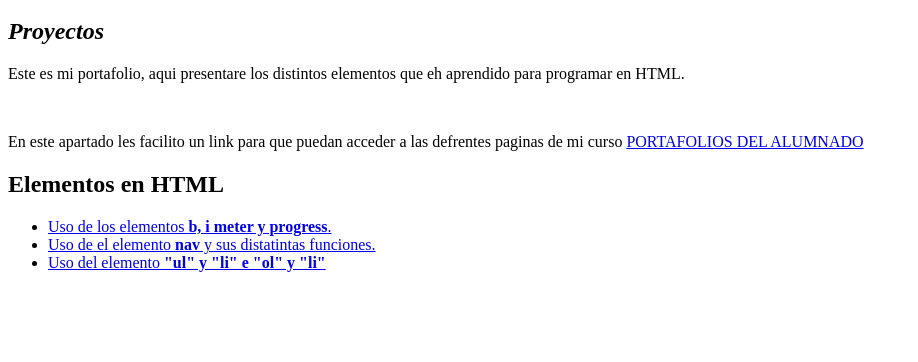
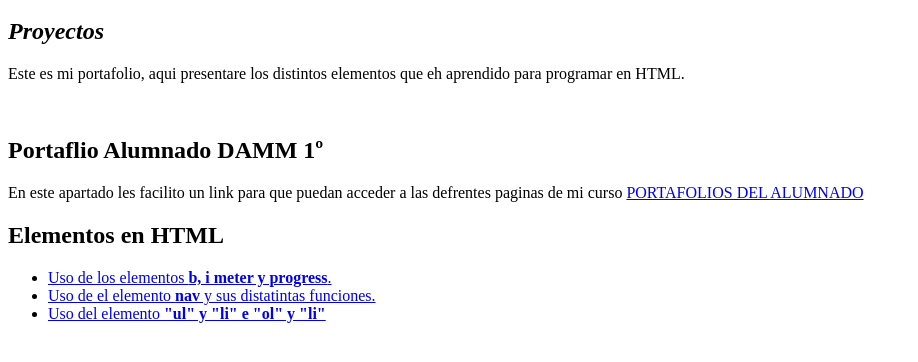
Before and after one commit to javiervalencia21/DIGI2026-2027, a plain HTML site: page index.html in a window 1280 px wide. Shown: the part 48-410 px from the top of the page, without its empty margins (0-918 px from the left). Drawn offline with Linux system fonts and the light colour scheme.

Commit message:
Add section for Portafolio Alumnado DAMM 1º

```diff
--- a/index.html
+++ b/index.html
@@ -5,6 +5,7 @@
       <h1>Portafolio de Digitalizacion y Lenguaje de Marcas</h1>
       <h2><i>Proyectos</i></h2>
       <p>Este es mi portafolio, aqui presentare los distintos elementos que eh aprendido para programar en HTML.</p><br>
+      <h2>Portaflio Alumnado DAMM 1º</h2>
       <p>En este apartado les facilito un link para que puedan acceder a las defrentes paginas de mi curso <a href="https://on1ntza.github.io/digi2026/">PORTAFOLIOS DEL ALUMNADO</a></p>
       <h2>Elementos en HTML</h2>
       <ul>
```
